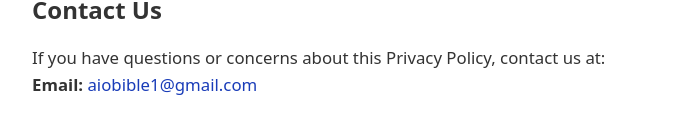
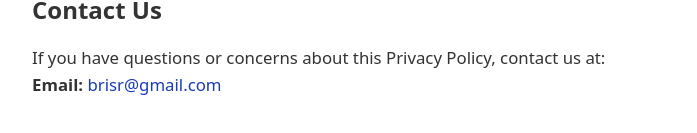
Before and after one commit to PatrickDalington/cwp_legal, a Next.js app: page /bri-sr-policy in a window 1280 px wide. Shown: the part 3177-3310 px from the top of the page, without its empty margins (290-987 px from the left). Built offline with nearby package versions, Linux system fonts and the light colour scheme.

Commit message:
Quick fix

```diff
--- a/src/app/bri-sr-policy/page.tsx
+++ b/src/app/bri-sr-policy/page.tsx
@@ -135,7 +135,7 @@ export default function PrivacyPolicy() {
           <h2 className={styles.h2}>Contact Us</h2>
           <p className={styles.p}>
             If you have questions or concerns about this Privacy Policy, contact us at:<br />
-            <strong>Email:</strong> <a href="mailto:aiobible1@gmail.com" className="text-blue-800">aiobible1@gmail.com</a>
+            <strong>Email:</strong> <a href="mailto:aiobible1@gmail.com" className="text-blue-800">brisr@gmail.com</a>
           </p>
         </section>
       </main>
```
